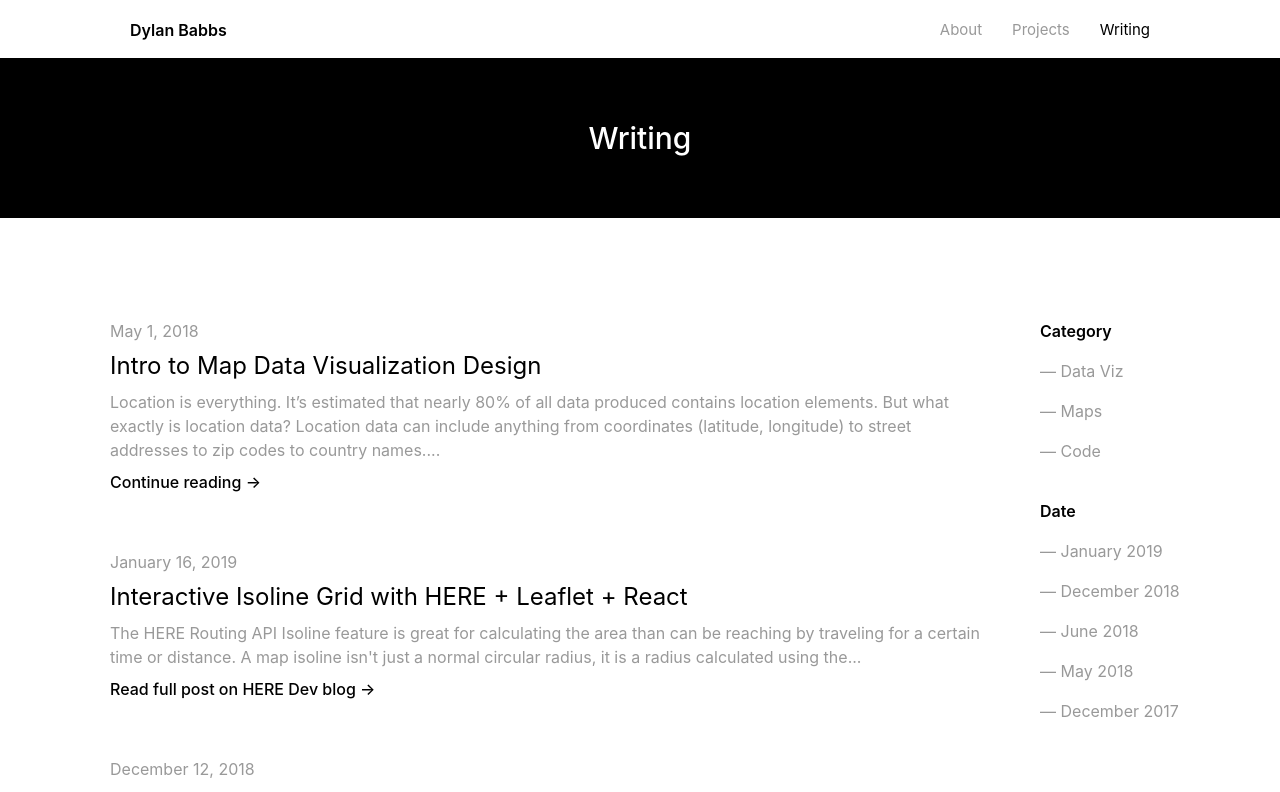
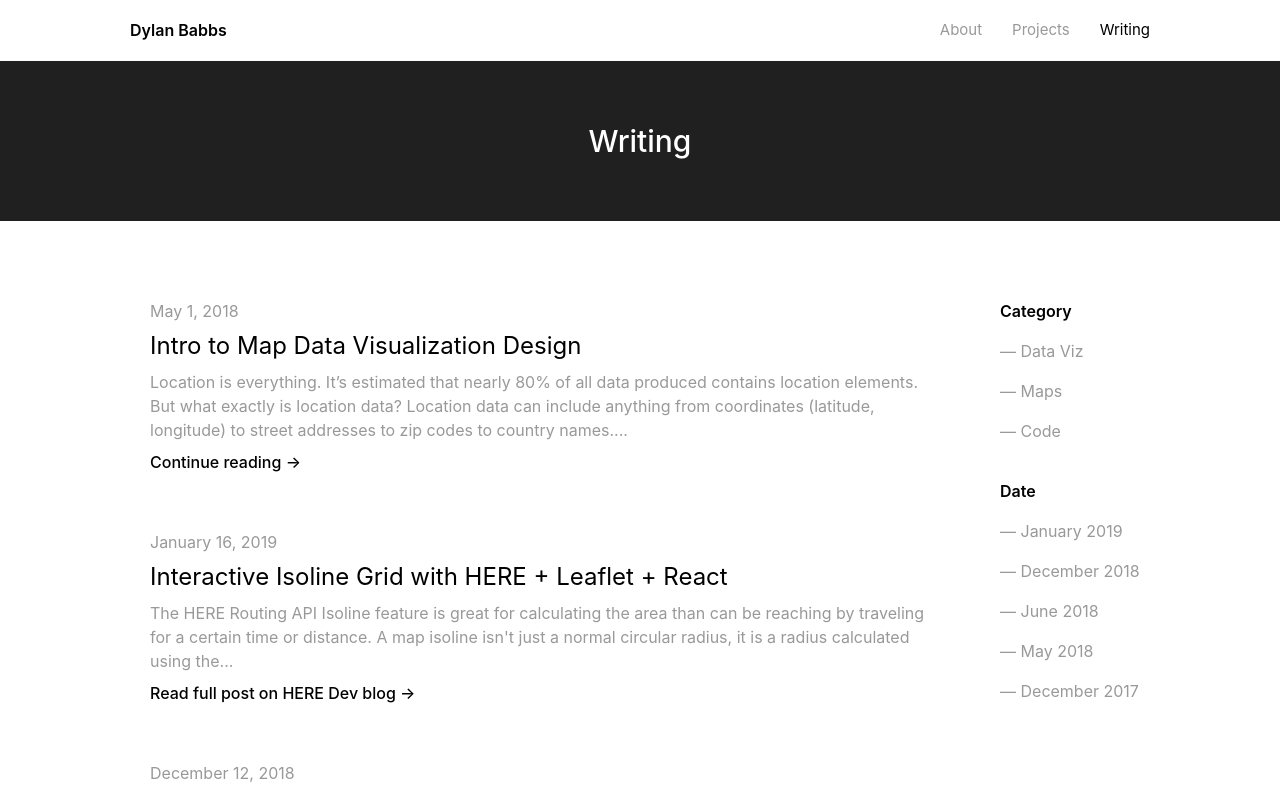
Before and after one commit to TimMcCauley/babbs, a React (Create React App) app: page /writing in a window 1280 px wide. Shown: the top 792 px of the page. Built offline with nearby package versions, Linux system fonts and the light colour scheme.

Commit message:
add large header to writing and project pages

```diff
--- a/src/App.js
+++ b/src/App.js
@@ -17,12 +17,15 @@ import Writing from './Containers/Writing/Writing';
 import projects from './data/projects.json'
 import writing from './data/writing.json'
 
+
+const capitalize = (e) => e.charAt(0).toUpperCase() + e.slice(1);
+
+
 class App extends Component {
 
    constructor(props) {
       super(props);
       this.state = {
-         activeTab: 'home',
          projects: projects,
          writing: writing
       }
@@ -42,6 +45,13 @@ class App extends Component {
                />
 
             }
+            {
+               (this.props.location.pathname === '/writing' ||
+               this.props.location.pathname === '/projects') &&
+               <div className="gig">
+                  {capitalize(this.props.location.pathname.substr(1))}
+               </div>
+            }
             <div className="max">
                <Route exact path="/" component={() => <Home projects={this.state.projects} writing={this.state.writing}/>}/>
                <Route exact path="/about" component={() => <About/>}/>
--- a/src/App.scss
+++ b/src/App.scss
@@ -29,3 +29,18 @@ h3 {
    font-size: 22px;
    margin: 15px 0;
 }
+
+.gig {
+   // position: absolute;
+   background: #202020;
+   color: white;
+   display: flex;
+   align-items: center;
+   justify-content: center;
+   height: 160px;
+   width: 100vw;
+   left: 0;
+   font-size: 30px;
+   font-weight: 500;
+   top: 58px;
+}
--- a/src/Containers/About/About.scss
+++ b/src/Containers/About/About.scss
@@ -8,7 +8,7 @@ $about_height: 400px;
       width: 100vw;
       max-width: 100%;
       position: absolute;
-      background-color: #202020;
+      background-color: $big_color;
       height: $about_height;
       color: white;
       display: flex;
--- a/src/Containers/Writing/Writing.js
+++ b/src/Containers/Writing/Writing.js
@@ -100,10 +100,6 @@ export default class Writing extends React.Component {
 
    render() {
       return (
-         <>
-         <div className="gig">
-            Writing
-         </div>
          <div className="writing-container">
             <div className="writings-grid">
                {
@@ -169,7 +165,6 @@ export default class Writing extends React.Component {
                }
             </div>
          </div>
-      </>
       )
    }
 }
--- a/src/Containers/Writing/Writing.scss
+++ b/src/Containers/Writing/Writing.scss
@@ -1,23 +1,10 @@
 @import "../../master.scss";
 
-.gig {
-   position: absolute;
-   background: black;
-   color: white;
+
+.writing-container {
+
    display: flex;
-   align-items: center;
-   justify-content: center;
-   height: 160px;
-   width: 100vw;
-   left: 0;
-   font-size: 30px;
-   font-weight: 500;
-   top: 58px;
-}
-.writing-container {
-   margin-top: 220px;
-   display: flex;
-   padding: 220px 40 40 40px;
+   padding: 40px;
    transition: 1s all;
    animation: lead-animation .7s;
    // margin: 0 -20px;
--- a/src/master.scss
+++ b/src/master.scss
@@ -5,6 +5,7 @@ $black: #000;
 $accent: #0E00FF;
 $shadow_color: #e8e8e8;
 $border_color: #eaeaea;
+$big_color: #202020;
 
 //Box Shadows
 $button_shadow: 0px 1px 10px $shadow_color;
```
